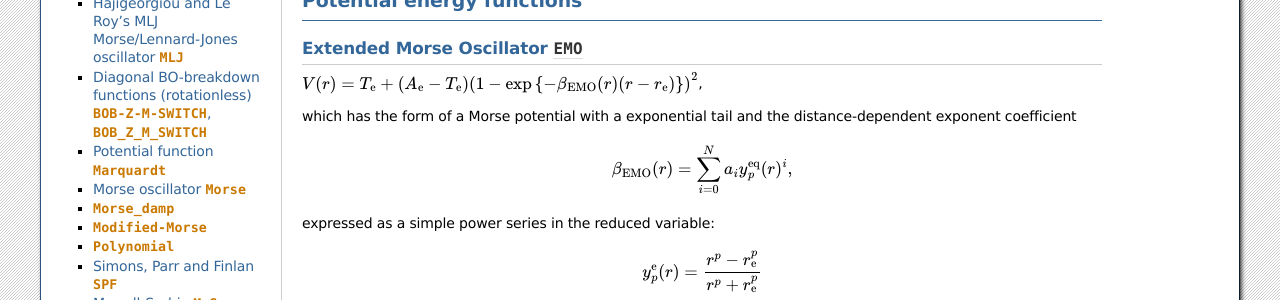
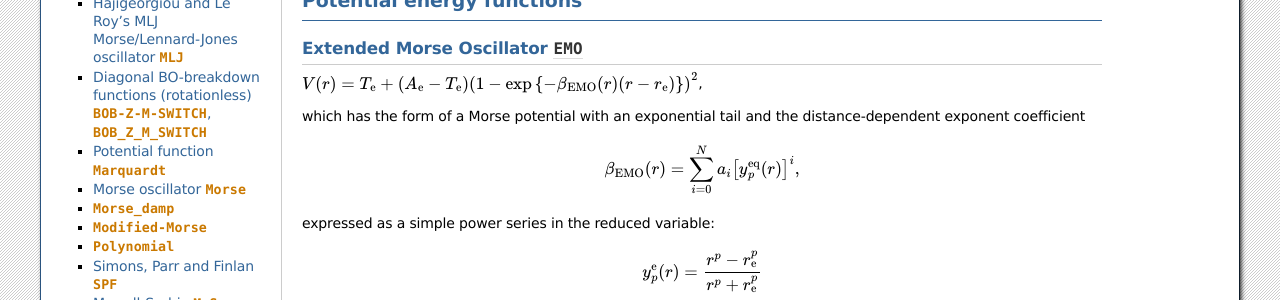
Before and after one commit to Trovemaster/Duo, a Sphinx documentation site: the page built from docs/source/functions.rst, in a window 1280 px wide and 900 px high. Shown: the part 275-575 px from the top of the window. Built offline with Sphinx 7.4.7, drawn with Linux system fonts in a browser that asks for light colours; formulas are drawn with MathJax 3; some of the changed text lies outside the part shown.

Commit message:
Update functions.rst

```diff
--- a/docs/source/functions.rst
+++ b/docs/source/functions.rst
@@ -18,17 +18,23 @@
 Extended Morse Oscillator ``EMO``
 ^^^^^^^^^^^^^^^^^^^^^^^^^^^^^^^^^
 
-:math:`V(r)=T_{\rm e} + (A_{\rm e}-T_{\rm e})\left( 1 - \exp\left\{-\beta_{\rm EMO}(r) (r-r_{\rm e})\right\} \right)^2`,
-
-which has the form of a Morse potential with a exponential tail and the distance-dependent exponent coefficient
-
-.. math::
-   \beta_{\rm EMO}(r) =  \sum_{i=0}^N a_i y_p^{\rm eq}(r)^i,
+:math:`V(r)=T_{\mathrm{e}} + (A_{\mathrm{e}}-T_{\mathrm{e}})
+\left(1-\exp\left\{-\beta_{\mathrm{EMO}}(r)(r-r_{\mathrm{e}})\right\}\right)^2`,
+
+which has the form of a Morse potential with an exponential tail and
+the distance-dependent exponent coefficient
+
+.. math::
+
+   \beta_{\mathrm{EMO}}(r)
+   = \sum_{i=0}^{N} a_i \left[y_p^{\mathrm{eq}}(r)\right]^i,
 
 expressed as a simple power series in the reduced variable:
 
 .. math::
-     y_p^{\rm e}(r) = \frac{r^p-r_{\rm e}^p}{r^p+r_{\rm e}^p}
+
+   y_p^{\mathrm{e}}(r)
+   = \frac{r^p-r_{\mathrm{e}}^p}{r^p+r_{\mathrm{e}}^p}
 
 with :math:`p` as a parameter. This form guarantees the correct dissociation limit and allows for extra flexibility in the degree of the polynomial on the left or on the right sides of a reference position :math:`R_{\rm ref}` which we take at :math:`R_{\rm ref} = r_{\rm e}`. This is specified by the parameters :math:`N=` :math:`N_{l}` (:math:`N_{r}`) and  :math:`p=` :math:`p_{l}` (:math:`p_{r}`),
 respectively.
@@ -1445,10 +1451,13 @@
 
 .. math::
 
-    N = \left{\begin{array}{c} N_{\rm S}, \quad r\le r_{\rm ref} \\
-    N_{\rm L}, \quad r> r_{\rm ref
-      \end{array}  \right.
-
+   N =
+   \left\{
+   \begin{array}{ll}
+      N_{\mathrm{S}}, & r \le r_{\mathrm{ref}}, \\
+      N_{\mathrm{L}}, & r > r_{\mathrm{ref}}.
+   \end{array}
+   \right.
 
 See also Eq.(26) in `Coxon and Hajigeorgiou, JQSRT 151, 133 (2015) <https://doi.org/10.1016/j.jqsrt.2014.08.028>`_
 
```
